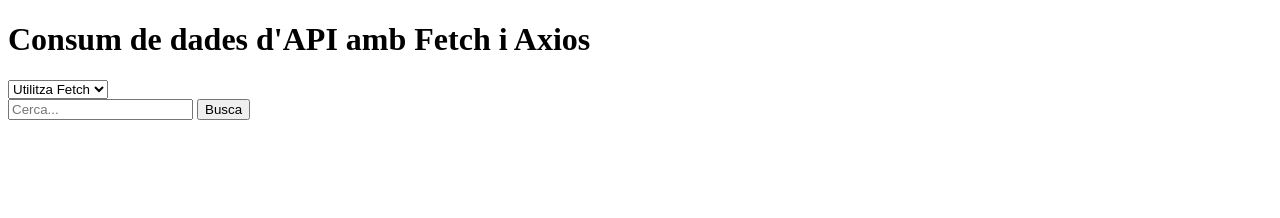
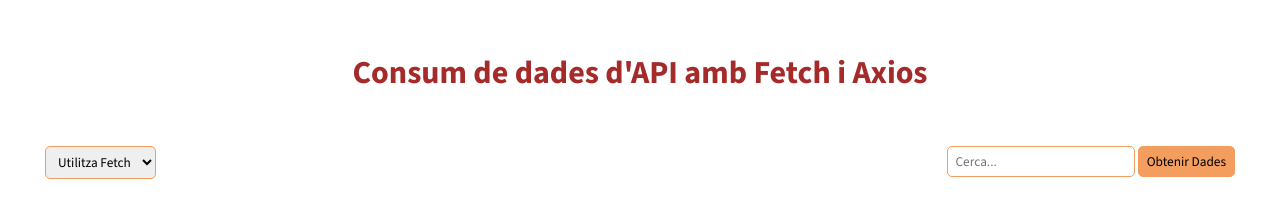
Before and after one commit to Joel-Gandalf/api-consumer-app, a website: page index.html in a window 1280 px wide. Drawn offline with Linux system fonts and the light colour scheme.

Commit message:
feat(main): Add basic styles

```diff
--- a/index.html
+++ b/index.html
@@ -3,30 +3,33 @@
 <head>
     <meta charset="UTF-8">
     <meta name="viewport" content="width=device-width, initial-scale=1.0">
-    <title>Document</title>
+    <title>Fetch vs Axios</title>
+    <link rel="stylesheet" href="styles.css">
 </head>
 <body>
     <div class="general-container-page">
-        <header>
+        <header class="basic-header">
             <h1>Consum de dades d'API amb Fetch i Axios</h1>
             <div class="container-controls">
                 <select name="use-fetch-axios" id="use-fetch-axios">
-                    <option value="">Utilitza Fetch</option>
-                    <option value="">Utilitza Axios</option>
+                    <option value="fetch">Utilitza Fetch</option>
+                    <option value="axios">Utilitza Axios</option>
                 </select>
                 <div class="search-elements">
                     <label><input type="text" name="search" id="search" placeholder="Cerca..."></label>
-                    <button type="button">Busca</button>
+                    <button type="button">Obtenir Dades</button>
                 </div>
             </div>
         </header>
         <main>
-            <div id="visual-loading"></div>
-            <div id="insert-error-messages"></div>
+            <div class="hidden" id="visual-loading"></div>
+            <div class="hidden" id="insert-error-messages">hola</div>
             <div id="insert-results"></div>
             <!-- ???????? -->
             <nav></nav>
         </main>
     </div>
+
+    <script src="main.js"></script>
 </body>
 </html>
--- a/styles.css
+++ b/styles.css
@@ -0,0 +1,100 @@
+/* Bloque obligatorio para texto normal y negritas */
+@font-face {
+  font-family: 'Source Sans Pro';
+  src: url('./assets/fonts/SourceSans3-VariableFont_wght.ttf') format('woff2-variations');
+  font-weight: 100 900;
+  font-style: normal;
+  font-display: swap;
+}
+
+/* Bloque obligatorio para el texto en cursiva */
+@font-face {
+  font-family: 'Source Sans Pro';
+  src: url('./assets/fonts/SourceSans3-Italic-VariableFont_wght.ttf') format('woff2-variations');
+  font-weight: 100 900;
+  font-style: italic;
+  font-display: swap;
+}
+
+:root {
+    --font: 'Source Sans Pro', sans-serif;
+
+    --h1-color: brown;
+    --search-elements-color: rgb(243, 157, 95);
+}
+
+*, ::before, ::after {
+  margin: 0;
+  padding: 0;
+  box-sizing: border-box;
+  font-family: var(--font);
+}
+
+.general-container-page {
+    width: calc(100% - 90px);
+    margin: 0 auto;
+}
+
+.basic-header {
+    margin-bottom: 35px;
+}
+
+.basic-header h1 {
+    text-align: center;
+    padding: 50px;
+    color: var(--h1-color);
+}
+
+.container-controls {
+    display: flex;
+    justify-content: space-between;
+}
+
+.container-controls select {
+    cursor: pointer;
+    padding: 5px 8px;
+    border: 1px solid var(--search-elements-color);
+    border-radius: 5px;
+}
+
+.search-elements label input {
+    border: 1px solid var(--search-elements-color);
+    border-radius: 5px;
+    padding: 5px 8px;;
+}
+
+.search-elements button {
+    padding: 5px 8px;
+    color: black;
+    background: var(--search-elements-color);
+    border: 1px solid var(--search-elements-color);
+    border-radius: 5px;
+    cursor: pointer;
+}
+
+#visual-loading {
+    position: fixed;
+    top: 50%;
+    left: 50%;
+    transform: translate(-50%, -50%);
+    z-index: 100;
+}
+
+#insert-error-messages {
+    position: fixed;
+    top: 50%;
+    left: 50%;
+    transform: translate(-50%, -50%);
+    z-index: 100;
+}
+
+.hidden {
+    display: none;
+}
+
+#insert-results {
+    display: grid;
+    grid-template-columns: repeat(auto-fill, minmax(300px, 1fr));
+    gap: 20px;
+    margin-bottom: 35px;
+}
```
Also changed, not shown: src/assets/fonts/SourceSans3-Italic-VariableFont_wght.ttf (added), src/assets/fonts/SourceSans3-VariableFont_wght.ttf (added).
